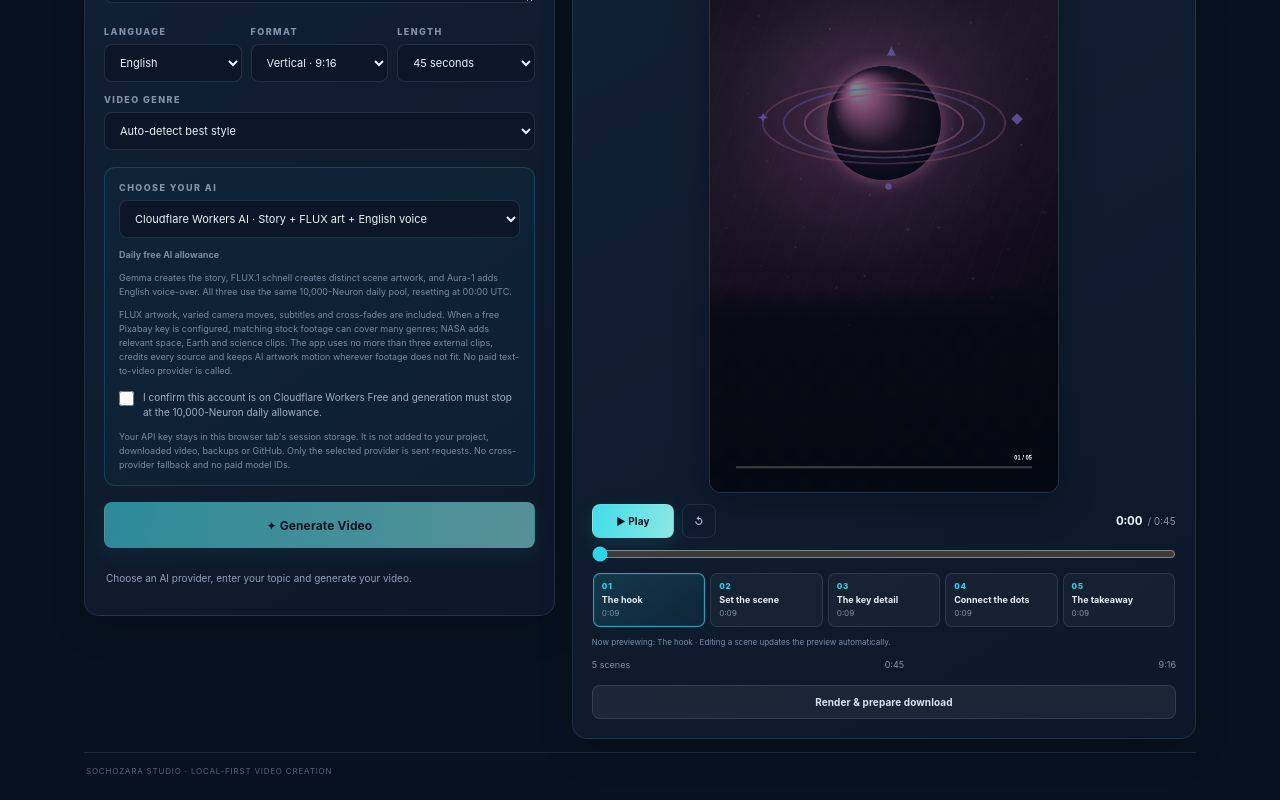
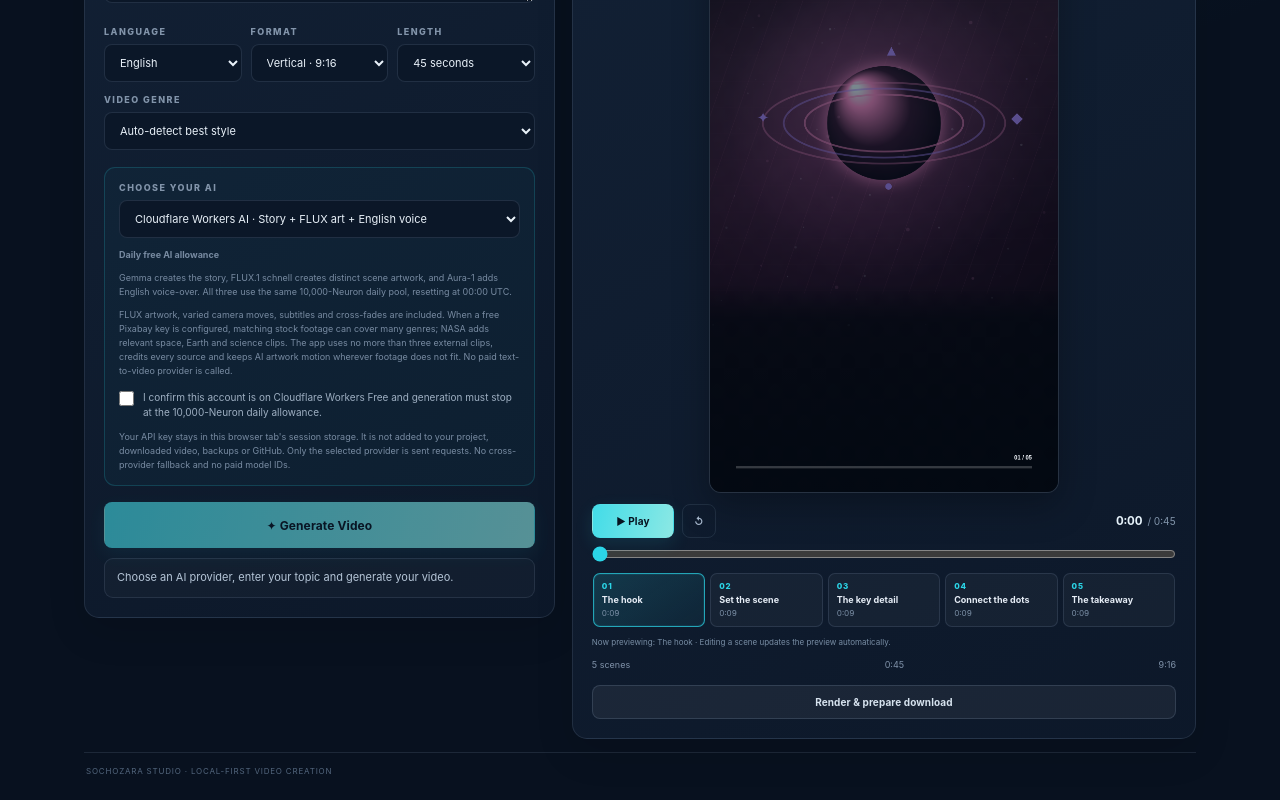
Before and after one commit to narayananagapuri25/VideoMaker, a React (Vite) app: page / in a window 1280 px wide. Shown: the part 432-1232 px from the top of the page. Built offline with nearby package versions, Linux system fonts and the light colour scheme.

Commit message:
Make generation status visible beside the action

```diff
--- a/src/styles.css
+++ b/src/styles.css
@@ -597,7 +597,7 @@ select { appearance: auto; }
 .simple-download small { color:#82bba4; font-size:9px; margin-top:4px; }
 .simple-download .button { flex:0 0 auto; min-height:38px; }
 .simple-render-again { width:100%; margin-top:15px; }
-.simple-status { min-height:36px; display:flex; align-items:center; margin-top:12px; padding:8px 2px; color:#8ea1b8; font-size:10px; line-height:1.55; overflow-wrap:anywhere; }
+.simple-status { min-height:36px; display:flex; align-items:center; margin-top:10px; padding:10px 12px; border:1px solid var(--line); border-radius:9px; background:rgba(255,255,255,.025); color:#b5c5d7; font-size:11px; line-height:1.55; overflow-wrap:anywhere; }
 .simple-editorial { margin-top:4px; padding:11px 13px; border:1px solid var(--line); border-radius:9px; color:#9aabc0; font-size:10px; }
 .simple-editorial summary { color:#b8c8d9; cursor:pointer; font-weight:700; }
 .simple-editorial p { margin:8px 0 0; line-height:1.6; }
```
